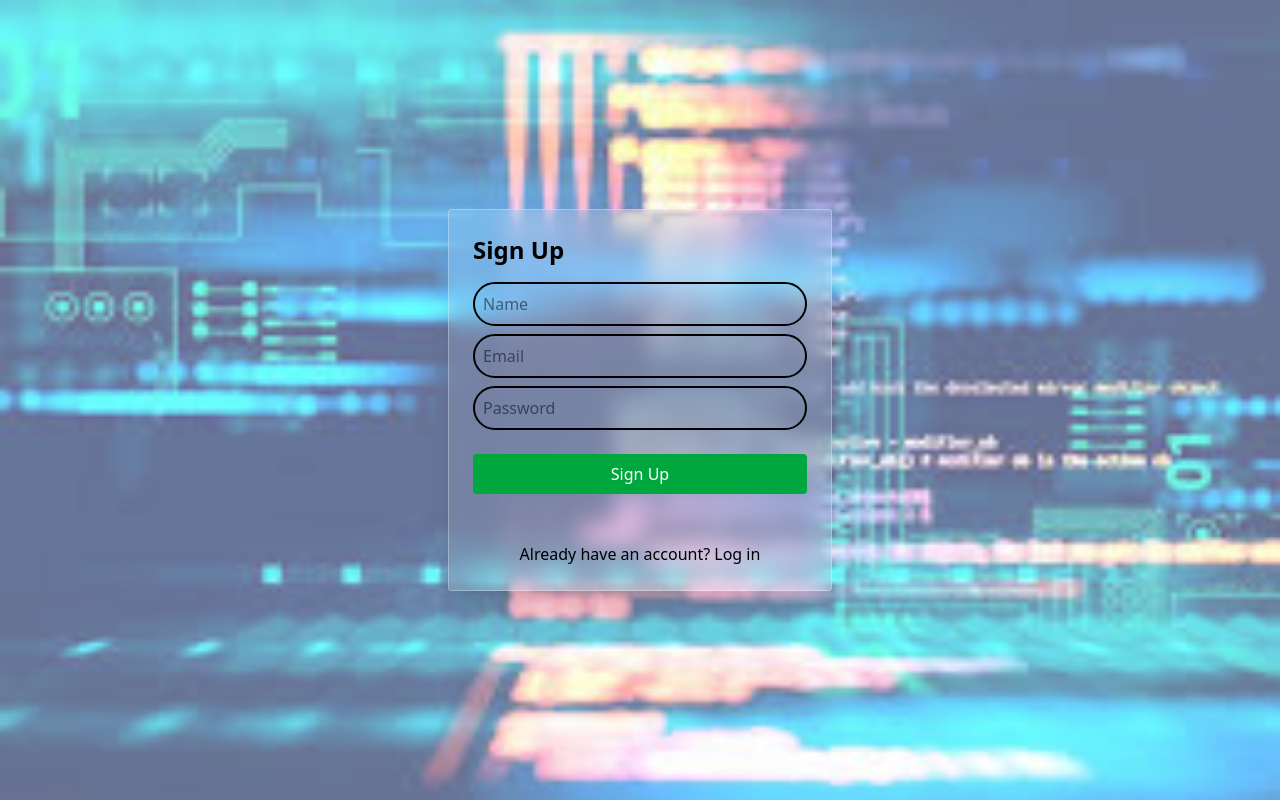
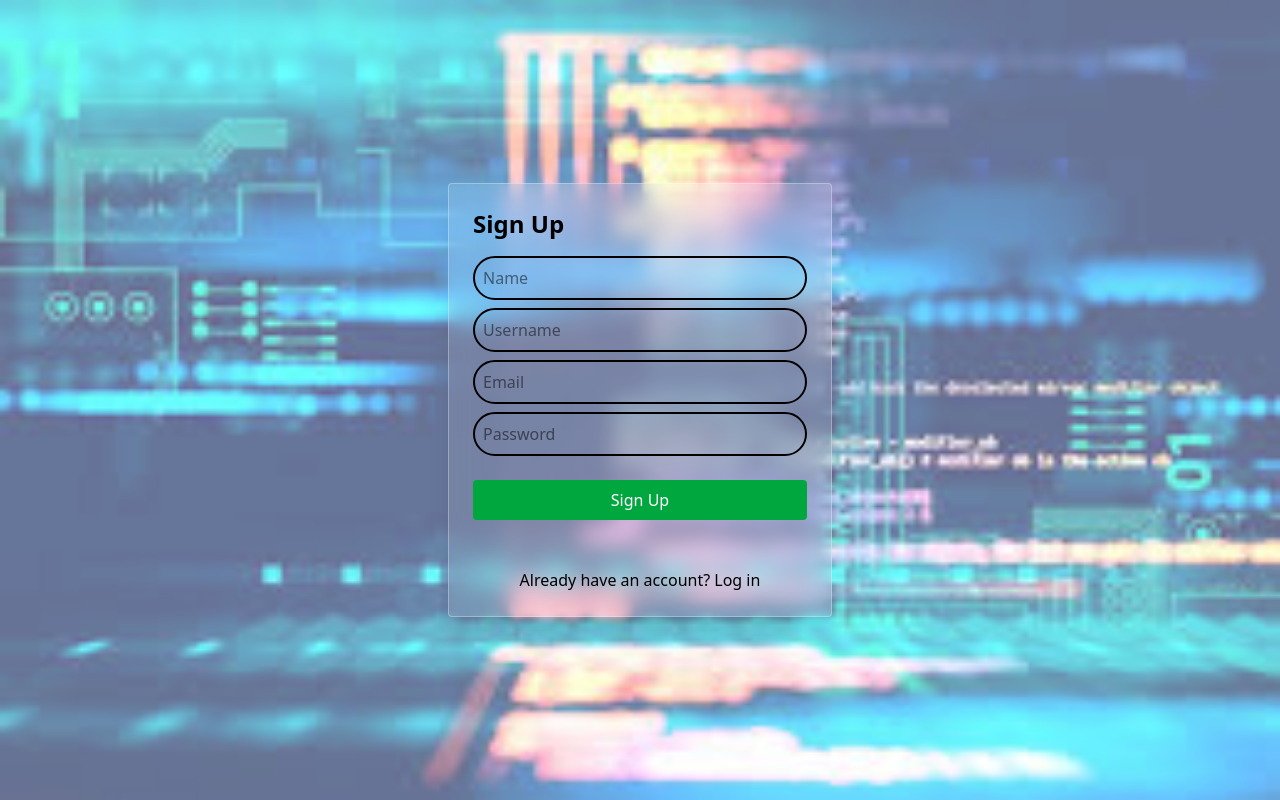
Before and after one commit to Rajat32-op/devBuddyFrontend, a React (Vite) app: page /signup in a window 1280 px wide. Built offline with nearby package versions, Linux system fonts and the light colour scheme.

Commit message:
used username instead of email

```diff
--- a/src/pages/login.jsx
+++ b/src/pages/login.jsx
@@ -23,7 +23,7 @@ function Login() {
   const handleSubmit = async e => {
     e.preventDefault();
     // Call backend API to signup
-    const data={email:e.target.elements.email.value,
+    const data={username:e.target.elements.username.value,
               password:e.target.elements.password.value
     }
     console.log(data)
@@ -33,8 +33,10 @@ function Login() {
       headers:{'Content-Type': 'application/json'},
       credentials:"include"
     })
-    const token=await response.json()
-    console.log(token);
+    const result=await response.json()
+    if(result.message=="Login successful"){
+      navigate('/')
+    }
   };
 
   return (
@@ -46,9 +48,9 @@ function Login() {
   <form onSubmit={handleSubmit} className=" bg-black/50 backdrop-blur-md relative p-6 rounded shadow w-96 z-10 ring-2 ring-black/10">
     <h2 className="text-2xl text-white font-bold mb-4">Log In</h2>
     <input
-      type="email"
-      name="email"
-      placeholder="Email"
+      type="text"
+      name="username"
+      placeholder="Username"
       onChange={handleChange}
       className="text-white border p-2 w-full mb-2 rounded-2xl"
     />
--- a/src/pages/signup.jsx
+++ b/src/pages/signup.jsx
@@ -22,6 +22,7 @@ function Signup() {
   const handleSubmit = async e => {
     e.preventDefault();
     const data={name:e.target.elements.name.value,
+              username:e.target.elements.username.value,
               email:e.target.elements.email.value,
               password:e.target.elements.password.value
     }
@@ -32,7 +33,9 @@ function Signup() {
       headers:{'Content-Type': 'application/json'}
     })
     const result=await response.json()
-
+    if(result.message=="Login successful"){
+      navigate('/')
+    }
   };
 
   return (
@@ -44,6 +47,13 @@ function Signup() {
           type="text"
           name="name"
           placeholder="Name"
+          onChange={handleChange}
+          className="border-2 p-2 w-full mb-2 rounded-4xl "
+        />
+        <input
+          type="text"
+          name="username"
+          placeholder="Username"
           onChange={handleChange}
           className="border-2 p-2 w-full mb-2 rounded-4xl "
         />
```
